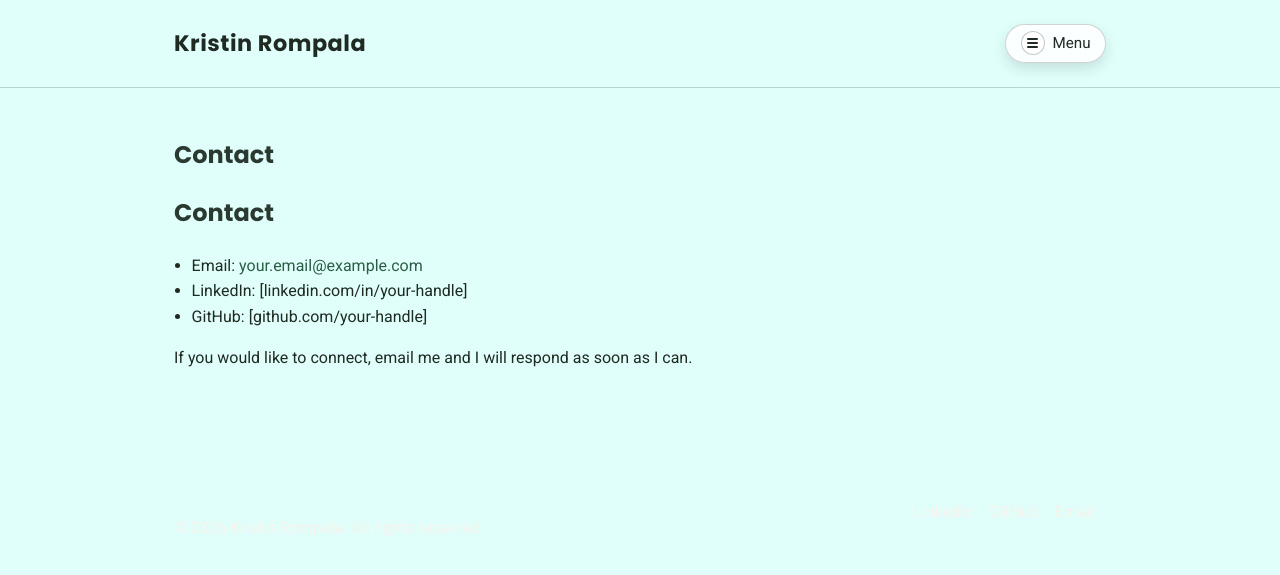
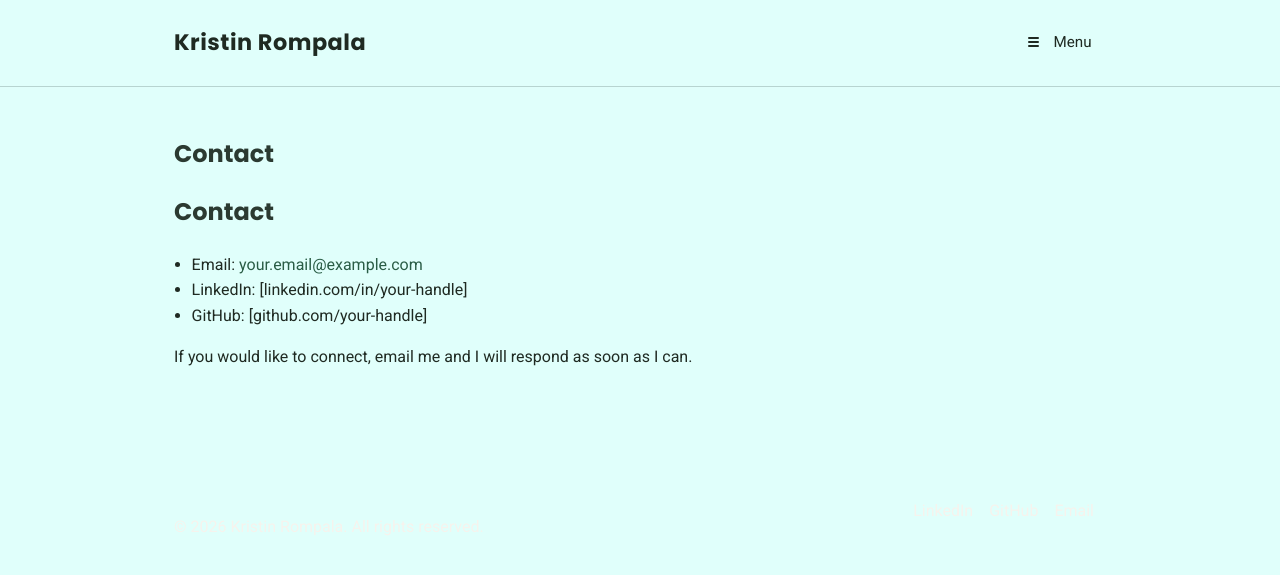
Before and after one commit to rompk371/rompk371.github.io, a Jekyll site: the page built from contact.md, in a window 1280 px wide. Shown: the top 575 px of the page. Built offline with Jekyll 4.4.1, drawn with Linux system fonts in a browser that asks for light colours.

Commit message:
Update style.css

```diff
--- a/assets/css/style.css
+++ b/assets/css/style.css
@@ -93,12 +93,12 @@ a:focus-visible {
 .menu-button {
   font-family: inherit;
   font-size: 0.95rem;
-  background: rgba(255, 255, 255, 0.9);
+  background: transparent;
   color: #1f2a22;
-  border: 1px solid rgba(20, 40, 35, 0.2);
+  border: none;
   border-radius: 999px;
   padding: 0.4rem 0.9rem;
-  box-shadow: 0 6px 14px rgba(0, 0, 0, 0.12);
+  box-shadow: none;
   cursor: pointer;
   display: inline-flex;
   align-items: center;
@@ -106,11 +106,11 @@ a:focus-visible {
 }
 
 .menu-button:hover {
-  background: rgba(255, 255, 255, 1);
+  text-decoration: underline;
 }
 
 .menu-button:focus-visible {
-  outline: 3px solid var(--focus);
+  outline: 2px solid #1f2a22;
   outline-offset: 2px;
 }
 
@@ -118,8 +118,8 @@ a:focus-visible {
   width: 1.5rem;
   height: 1.5rem;
   border-radius: 999px;
-  border: 1px solid rgba(20, 40, 35, 0.25);
-  background: #ffffff;
+  border: none;
+  background: transparent;
   display: inline-flex;
   align-items: center;
   justify-content: center;
@@ -141,13 +141,13 @@ a:focus-visible {
   top: calc(100% + 0.6rem);
   left: 0;
   min-width: 220px;
-  background: rgba(255, 255, 255, 0.96);
-  border: 1px solid var(--border);
+  background: transparent;
+  border: none;
   border-radius: 10px;
   padding: 0.6rem;
   display: grid;
   gap: 0.35rem;
-  box-shadow: 0 16px 28px rgba(0, 0, 0, 0.18);
+  box-shadow: none;
   opacity: 0;
   transform: translateY(-8px);
   visibility: hidden;
@@ -172,12 +172,12 @@ a:focus-visible {
 
 .menu-panel a:hover,
 .menu-panel a:focus-visible {
-  background: #eef7f5;
+  text-decoration: underline;
 }
 
 .menu-panel a.active {
-  background: #e2f0ee;
   font-weight: 600;
+  text-decoration: underline;
 }
 
 .panel {
```
